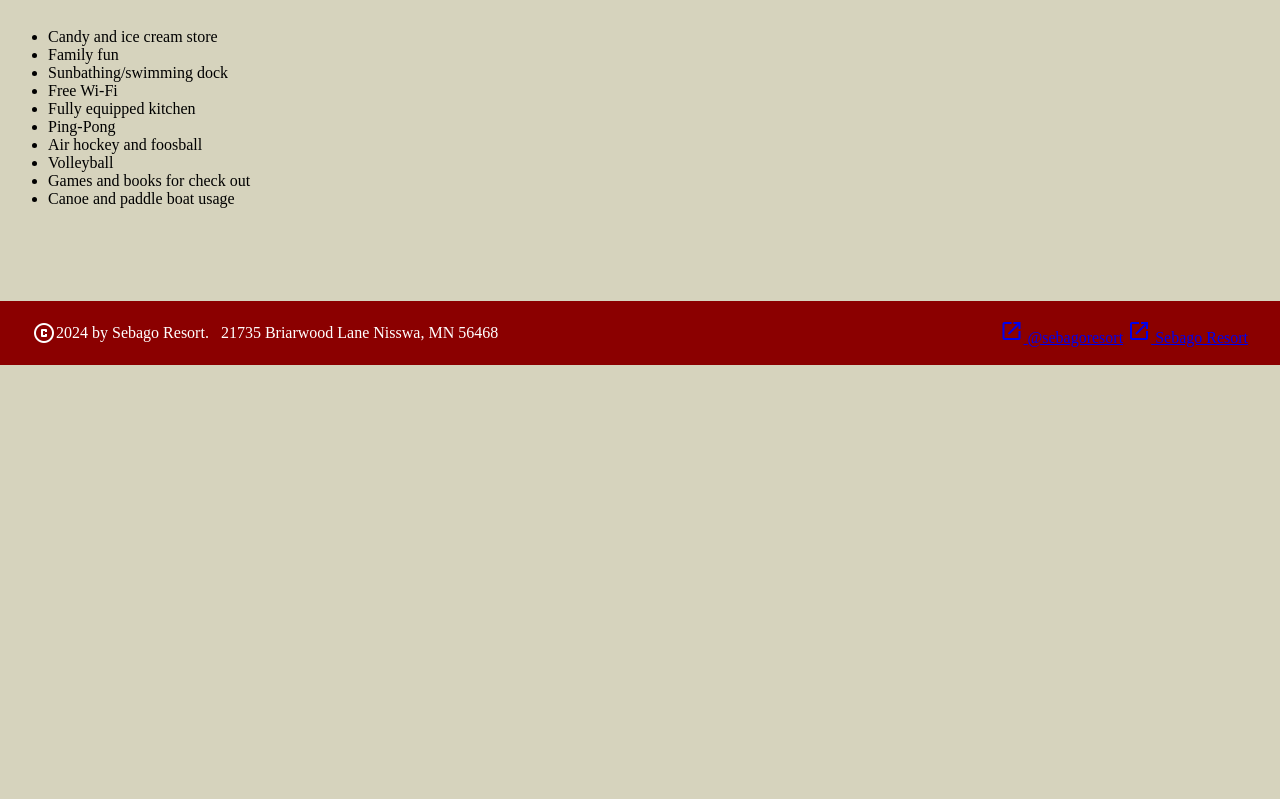
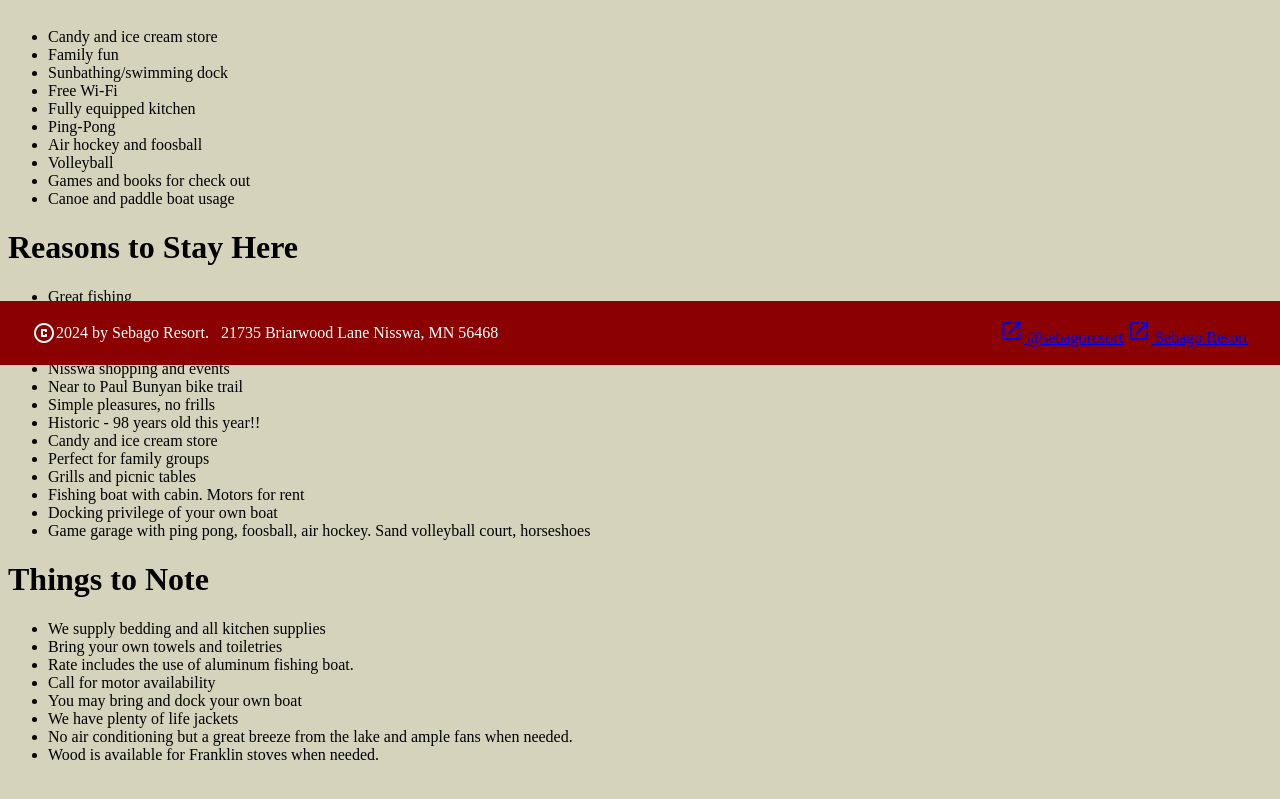
Before and after one commit to rmacdonald00/sebago, a SvelteKit app: page / in a window 1280 px wide. Shown: the part 435-1234 px from the top of the page. Before the commit the page ends 824 px from the top, so only its background shows below. Built offline with nearby package versions, Linux system fonts and the light colour scheme.

Commit message:
add some lists

```diff
--- /dev/null
+++ b/src/lib/components/ListDisplay.svelte
@@ -0,0 +1,11 @@
+<script lang="ts">
+	export let title: string;
+	export let items: string[];
+</script>
+
+<h1>{title}</h1>
+<ul>
+	{#each items as item}
+		<li>{item}</li>
+	{/each}
+</ul>
--- a/src/routes/+page.svelte
+++ b/src/routes/+page.svelte
@@ -1,5 +1,6 @@
 <script>
-	import { AmenitiesList } from '$lib/data/WebsiteContent';
+	import ListDisplay from '$lib/components/ListDisplay.svelte';
+	import { AmenitiesList, ReasonsToStayHere, ThingsToNote } from '$lib/data/WebsiteContent';
 </script>
 
 <span>Welcome to</span>
@@ -16,12 +17,9 @@
 </span>
 <span> * when available cabins may be rented for a 3 night minimum</span>
 
-<h1>Amenities</h1>
-<ul>
-	{#each AmenitiesList as amenity}
-		<li>{amenity}</li>
-	{/each}
-</ul>
+<ListDisplay title={'Amenities'} items={AmenitiesList} />
+<ListDisplay title={'Reasons to Stay Here'} items={ReasonsToStayHere} />
+<ListDisplay title={'Things to Note'} items={ThingsToNote} />
 
 <style>
 	.title {
```
